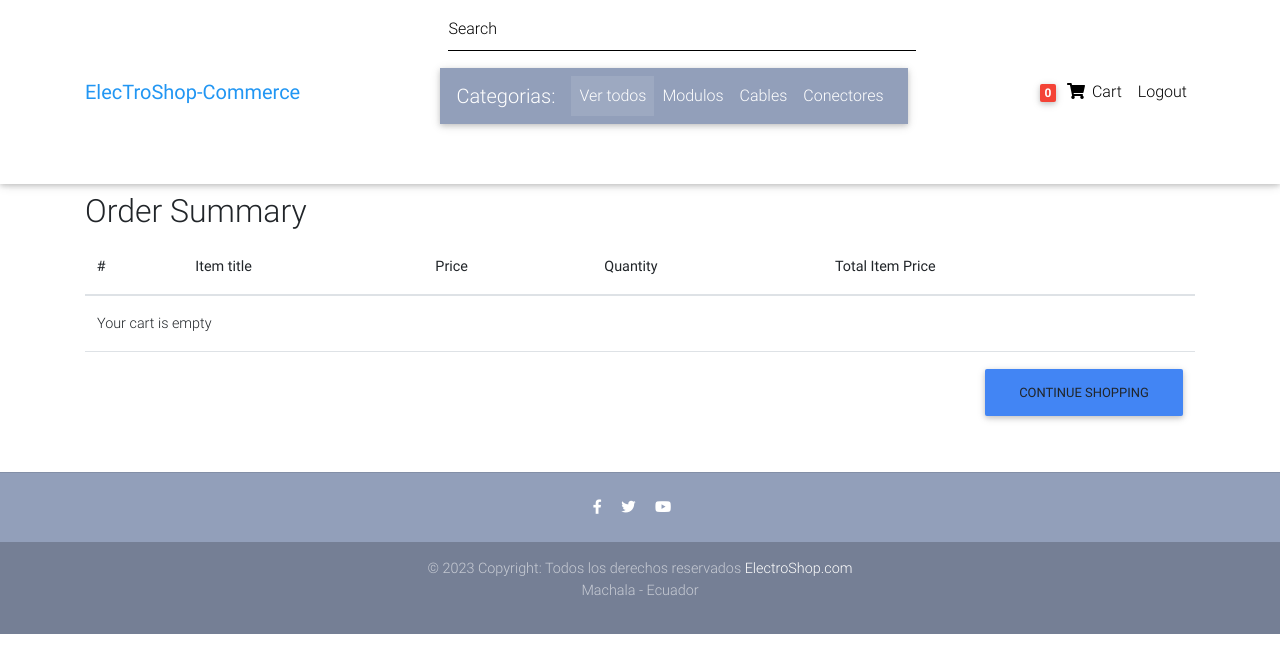
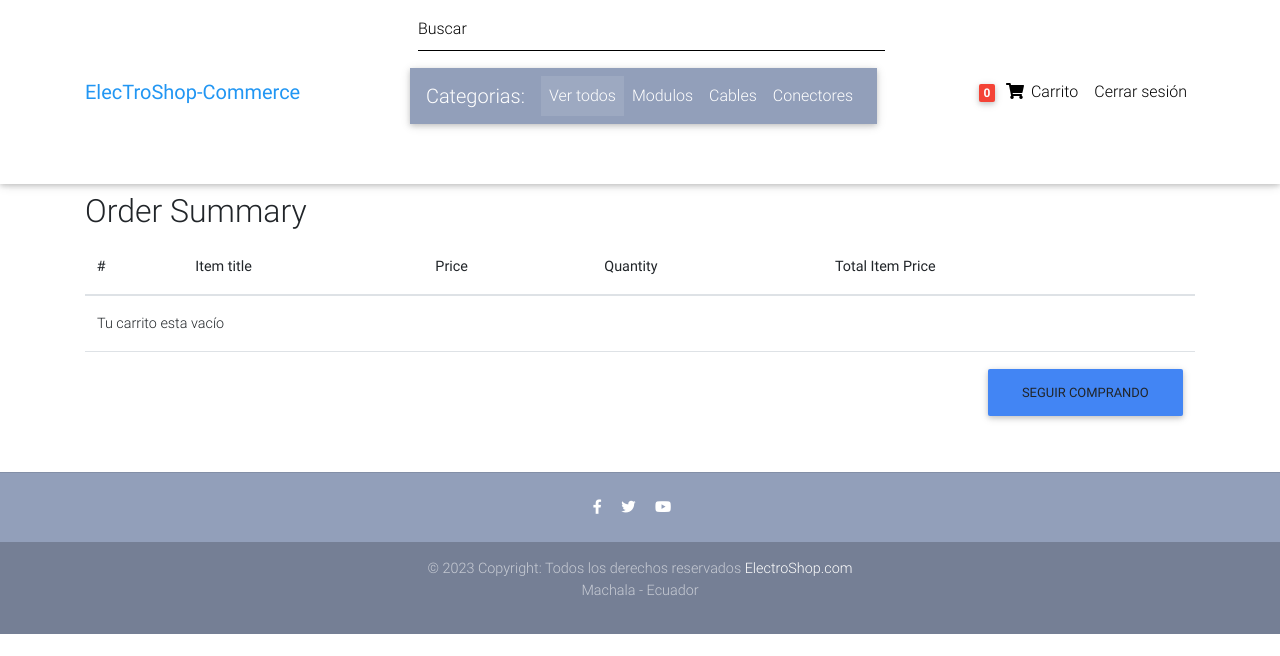
Before and after one commit to GeoShaPoH/app-electro-shop, a Django app: page /order-summary/ in a window 1280 px wide. Shown: the top 656 px of the page. Run offline with Django 3.2, Linux system fonts and the light colour scheme; a user stored in the database is signed in; data comes from the database, SQL or seed files in the repository; both versions use the stored data as it was after the commit; data that the repository does not hold is empty; some libraries are stand-ins or nearby versions.

Commit message:
Traducir al español

```diff
--- a/templates/navbar.html
+++ b/templates/navbar.html
@@ -18,7 +18,7 @@
         <div style="position: relative; top: 0; right: 0;">
           <form class="form-inline">
             <div class="md-form my-0 w-100">
-              <input class="form-control mr-sm-2 w-100" type="text" placeholder="Search" aria-label="Search">
+              <input class="form-control mr-sm-2 w-100" type="text" placeholder="Buscar" aria-label="Search">
             </div>
           </form>
         </div>
@@ -75,12 +75,12 @@
             <a href="{% url 'core:order-summary' %}" class="nav-link waves-effect">
               <span class="badge red z-depth-1 mr-1"> {{ request.user|cart_item_count }} </span>
               <i class="fas fa-shopping-cart"></i>
-              <span class="clearfix d-none d-sm-inline-block"> Cart </span>
+              <span class="clearfix d-none d-sm-inline-block"> Carrito </span>
             </a>
           </li>
           <li class="nav-item">
             <a class="nav-link waves-effect" href="{% url 'account_logout' %}">
-              <span class="clearfix d-none d-sm-inline-block"> Logout </span>
+              <span class="clearfix d-none d-sm-inline-block"> Cerrar sesión </span>
             </a>
           </li>
           {% else %}
--- a/templates/order_snippet.html
+++ b/templates/order_snippet.html
@@ -1,6 +1,6 @@
 <div class="col-md-12 mb-4">
     <h4 class="d-flex justify-content-between align-items-center mb-3">
-    <span class="text-muted">Your cart</span>
+    <span class="text-muted">Tu carrito</span>
     <span class="badge badge-secondary badge-pill">{{ order.items.count }}</span>
     </h4>
     <ul class="list-group mb-3 z-depth-1">
@@ -16,7 +16,7 @@
     {% if order.coupon %}
     <li class="list-group-item d-flex justify-content-between bg-light">
         <div class="text-success">
-        <h6 class="my-0">Promo code</h6>
+        <h6 class="my-0">Código promocional</h6>
         <small>{{ order.coupon.code }}</small>
         </div>
         <span class="text-success">-${{ order.coupon.amount }}</span>
@@ -34,7 +34,7 @@
         <div class="input-group">
             {{ couponform.code }}
             <div class="input-group-append">
-            <button class="btn btn-secondary btn-md waves-effect m-0" type="submit">Redeem</button>
+            <button class="btn btn-secondary btn-md waves-effect m-0" type="submit">Canjear</button>
             </div>
         </div>
     </form>
--- a/templates/order_summary.html
+++ b/templates/order_summary.html
@@ -30,7 +30,7 @@
             <td>
             {% if order_item.item.discount_price %}
                 ${{ order_item.get_total_discount_item_price }}
-                <span class="badge badge-primary">Saving ${{ order_item.get_amount_saved }}</span>
+                <span class="badge badge-primary">Ahorro ${{ order_item.get_amount_saved }}</span>
             {% else %}
                 ${{ order_item.get_total_item_price }}
             {% endif %}
@@ -41,29 +41,29 @@
         </tr>
         {% empty %}
         <tr>
-            <td colspan='5'>Your cart is empty</td>
+            <td colspan='5'>Tu carrito esta vacío</td>
         </tr>
         <tr>
             <td colspan="5">
-            <a class='btn btn-primary float-right' href='/'>Continue shopping</a>
+            <a class='btn btn-primary float-right' href='/'>Seguir comprando</a>
             </td>
         </tr>
         {% endfor %}
         {% if object.coupon %}
         <tr>
-            <td colspan="4"><b>Coupon</b></td>
+            <td colspan="4"><b>Cupón</b></td>
             <td><b>-${{ object.coupon.amount }}</b></td>
         </tr>
         {% endif %}
         {% if object.get_total %}
         <tr>
-            <td colspan="4"><b>Order Total</b></td>
+            <td colspan="4"><b>Total del pedido</b></td>
             <td><b>${{ object.get_total }}</b></td>
         </tr>
         <tr>
             <td colspan="5">
-            <a class='btn btn-warning float-right ml-2' href='/checkout/'>Proceed to checkout</a>
-            <a class='btn btn-primary float-right' href='/'>Continue shopping</a>
+            <a class='btn btn-warning float-right ml-2' href='/checkout/'>Pasar por la caja</a>
+            <a class='btn btn-primary float-right' href='/'>Seguir comprando</a>
             </td>
         </tr>
         {% endif %}
--- a/templates/product.html
+++ b/templates/product.html
@@ -39,7 +39,7 @@
               {% endif %}
             </p>
 
-            <p class="lead font-weight-bold">Descripcion</p>
+            <p class="lead font-weight-bold">Descripción</p>
 
             <p>{{ object.description }}</p>
 
@@ -53,11 +53,11 @@
 
             </form> {% endcomment %}
             <a href="{{ object.get_add_to_cart_url }}" class="btn btn-primary btn-md my-0 p">
-              Add to cart
+              Añadir al carrito
               <i class="fas fa-shopping-cart ml-1"></i>
             </a>
             <a href="{{ object.get_remove_from_cart_url }}" class="btn btn-danger btn-md my-0 p">
-              Remove from cart
+              Quitar del carrito
             </a>
 
           </div>
--- a/templates/request_refund.html
+++ b/templates/request_refund.html
@@ -5,11 +5,11 @@
   <main>
     <div class="container">
 
-    <h2>Request Refund</h2>
+    <h2>Solicitud de reembolso</h2>
     <form method="POST">
         {% csrf_token %}
         {{ form|crispy }}
-        <button type='submit' class='btn btn-primary'>Submit</button>
+        <button type='submit' class='btn btn-primary'>Enviar</button>
     </form>
 
     </div>
```
Also changed, not shown: templates/home.html (+4 -4 lines), templates/payment.html (+6 -6 lines), db.sqlite3.
